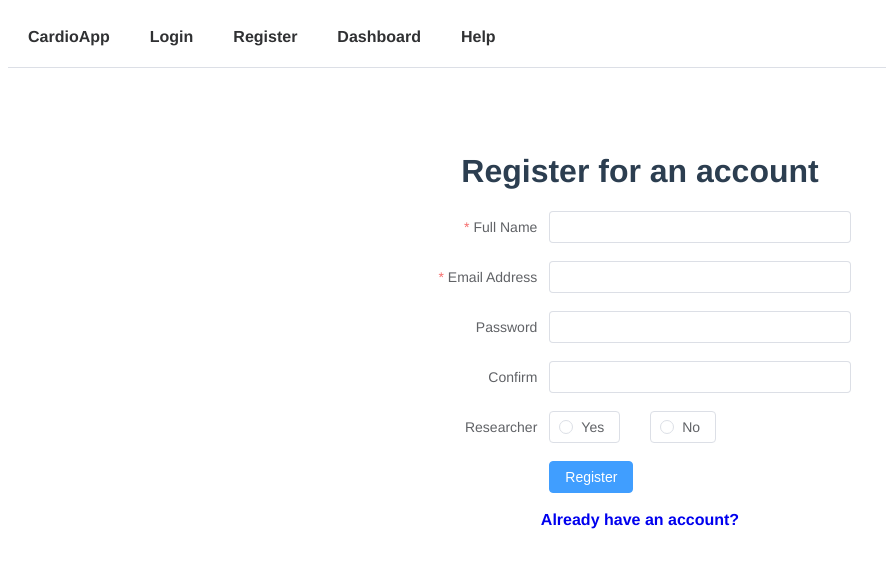
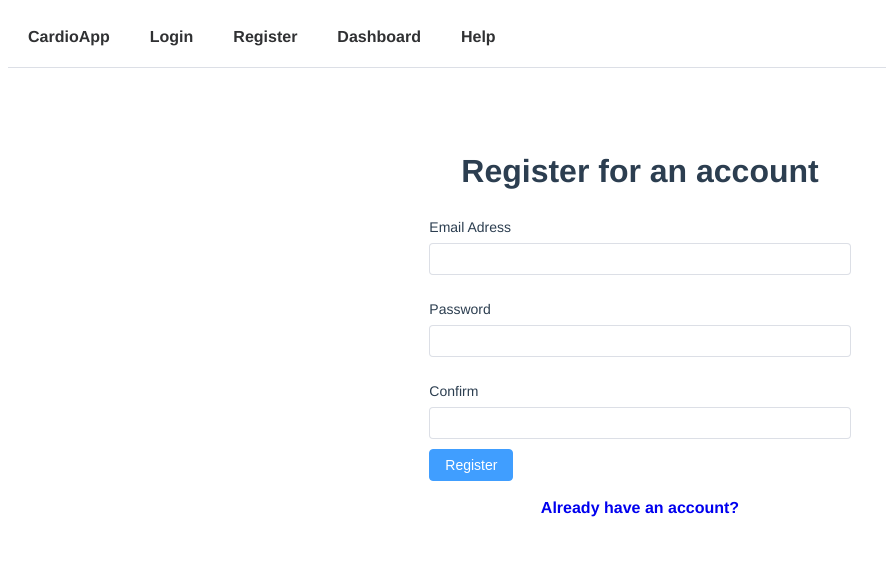
Before and after one commit to d-McGill/CardioApp, a Vue app: page /register in a window 1280 px wide. Shown: the top 568 px of the page, without its empty margins (0-886 px from the left). Built offline with nearby package versions, Linux system fonts and the light colour scheme.

Commit message:
Password Validation within register form

```diff
--- a/src/views/Register.vue
+++ b/src/views/Register.vue
@@ -3,32 +3,21 @@
     <el-col :span="8"></el-col>
     <el-col :span="8">
       <h1>Register for an account</h1>
-      <el-form ref="ruleFormRef" :model="ruleForm" :rules="rules" label-width="120px" class="demo-ruleForm marginTB" :size="formSize">
-
-        <el-form-item label="Full Name" prop="name">
-          <el-input v-model="ruleForm.name"></el-input>
+      <el-form ref="ruleFormRef" class="marginTB">
+       {{ isSame() }}
+        <el-form-item>
+          <label>Email Adress</label>
+          <el-input v-model="form.email" type="email"></el-input>
         </el-form-item>
-
-        <el-form-item label="Email Address" prop="email">
-          <el-input v-model="ruleForm.email"></el-input>
+        <el-form-item>
+          <label>Password</label>
+         <el-input v-model="form.password" type="password" autocomplete="off" show-password></el-input>
         </el-form-item>
-
-        <el-form-item label="Password" prop="pass">
-         <el-input v-model="ruleForm.pass" type="password" autocomplete="off"></el-input>
+        <el-form-item>
+          <label>Confirm</label>
+         <el-input v-model="form.checkPass" type="password" autocomplete="off" show-password></el-input>
         </el-form-item>
-
-        <el-form-item label="Confirm" prop="checkPass">
-         <el-input v-model="ruleForm.checkPass" type="password" autocomplete="off"></el-input>
-        </el-form-item>
-
-        <el-form-item label="Researcher" prop="researcher">
-          <el-radio-group v-model="ruleForm.researcher">
-            <el-radio border label="Yes"></el-radio>
-            <el-radio border label="No"></el-radio>
-         </el-radio-group>
-
-         </el-form-item>
-
+        <p class="errorInfo">{{form.error}}</p>
         <el-form-item>
           <el-button type="primary" @click="submitForm(ruleFormRef)">Register</el-button>
         </el-form-item>
@@ -37,83 +26,41 @@
       </el-col>
     <el-col :span="8"></el-col>
   </el-row>
+
 </template>
 
-<script setup>
-import { reactive, ref } from 'vue'
+<script>
+import { reactive} from 'vue'
+export default {
+  name: "App",
+  setup() {
+  const form = reactive({
+    email: '',
+    password: '',
+    checkPass: '',
+    error: '' })
 
+    function isSame(){
+      if(form.password !== form.checkPass){
+        form.error = "Please make sure password match each other";
+      }else{
+         form.error = "";
+      }
+    }
 
-
-
-const formSize = ref('')
-
-const ruleForm = reactive({
-  name: '',
-  email: '',
-  pass: '',
-  checkPass: '',
-  researcher: '',
-})
-
-const rules = reactive({
-  name: [
-    {
-      required: true,
-      message: 'Please enter your full name',
-      trigger: 'blur',
-    },
-    {
-      min: 3,
-      max: 5,
-      message: 'Length should be 3 to 5',
-      trigger: 'blur',
-    },
-  ],
-  email: [
-    {
-      required: true,
-      message: 'Please enter your email address',
-      trigger: 'blur',
-    },
-    {
-      min: 3,
-      max: 5,
-      message: 'not vild email',
-      trigger: 'blur',
-    },
-  ],
-    password: [
-    {
-      required: true,
-      message: 'Please password',
-      trigger: 'blur',
-    },
-    {
-      min: 3,
-      max: 5,
-      message: 'Length should be 3 to 5',
-      trigger: 'blur',
-    },
-  ],
-     reaseacher: [
-    {
-      required: true,
-      message: 'Please password',
-      trigger: 'blur',
-    },
-    {
-      min: 3,
-      max: 5,
-      message: 'Length should be 3 to 5',
-      trigger: 'blur',
-    },
-  ],
-
-})
-
-
+  return{form, isSame}
+  },
+};
 
 </script>
 <style>
-.marginTB{ margin: 5% 0};
+  .marginTB{ margin: 5% 0};
 </style>
+<style scoped>
+    .errorInfo{
+      font-size: 14px;
+      color: red;
+      margin: -10px 0 20px 0px;
+      padding: 0px;
+  }
+</style>
```
